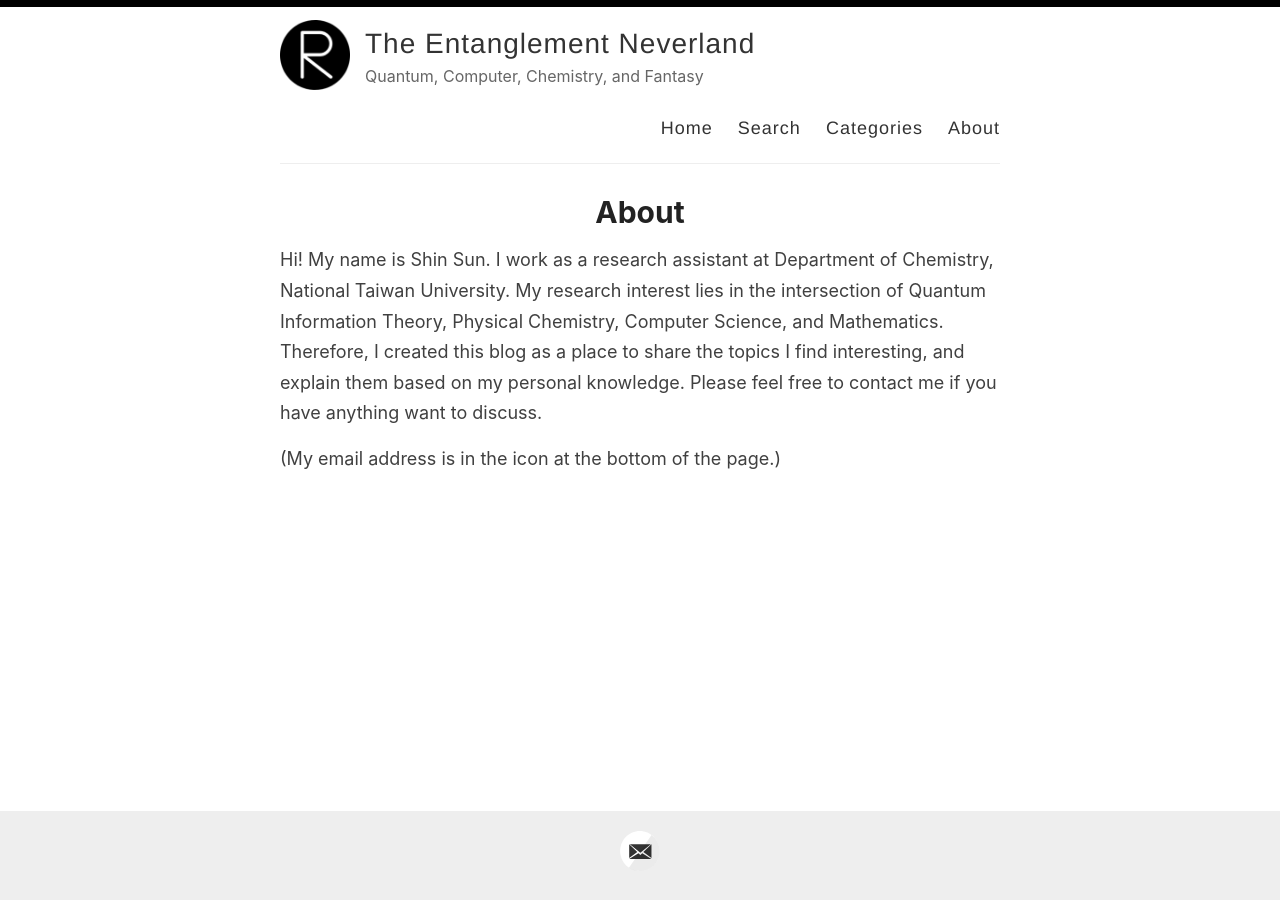
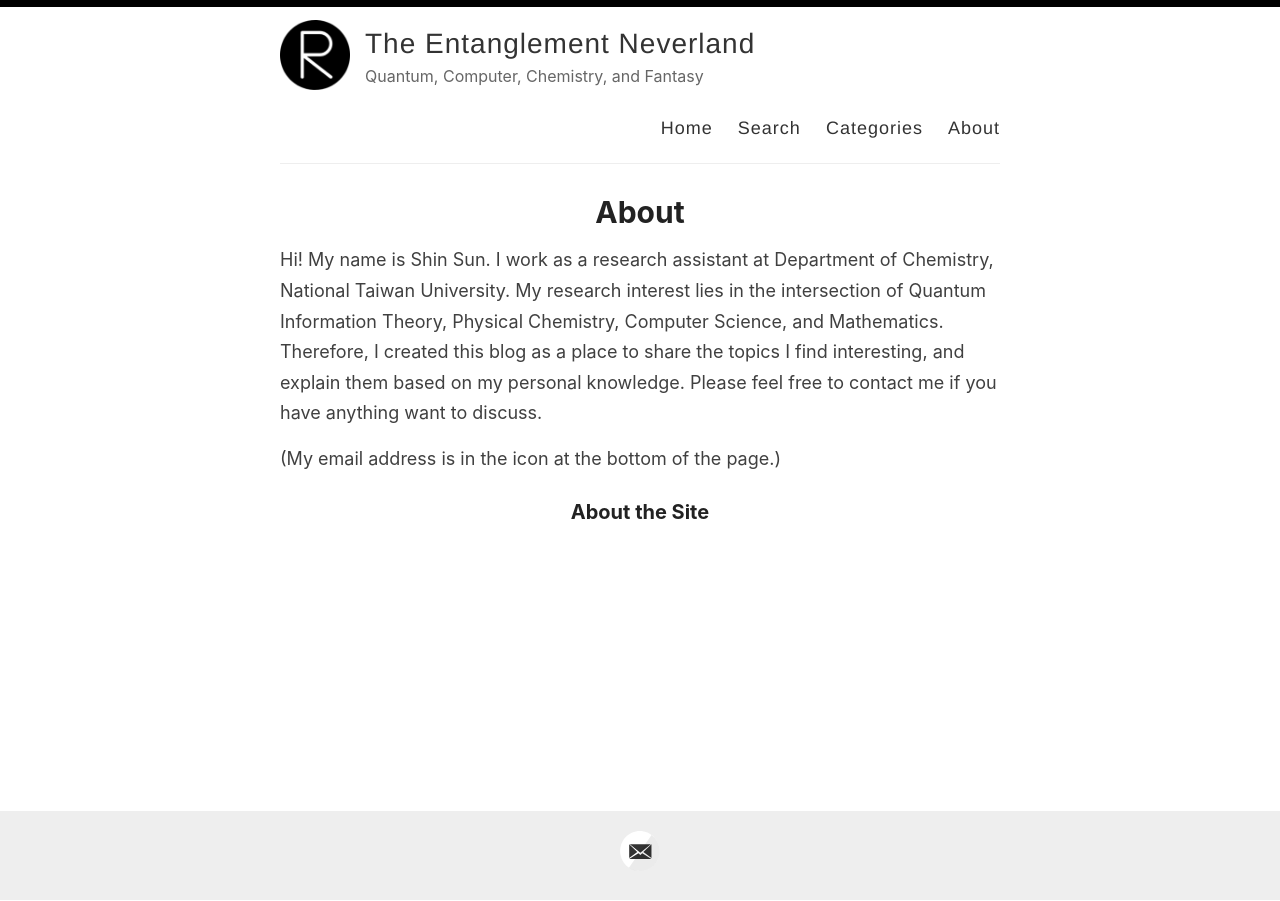
Before and after one commit to ZincSun/ZincSun.github.io, a Jekyll site: the page built from _pages/about.md, in a window 1280 px wide. Built offline with Jekyll 4.4.1, drawn with Linux system fonts in a browser that asks for light colours.

Commit message:
Update about.md

```diff
--- a/_pages/about.md
+++ b/_pages/about.md
@@ -10,3 +10,5 @@ a place to share the topics I find interesting, and explain them based on my per
 if you have anything want to discuss.
 
 (My email address is in the icon at the bottom of the page.)
+
+### About the Site
```
